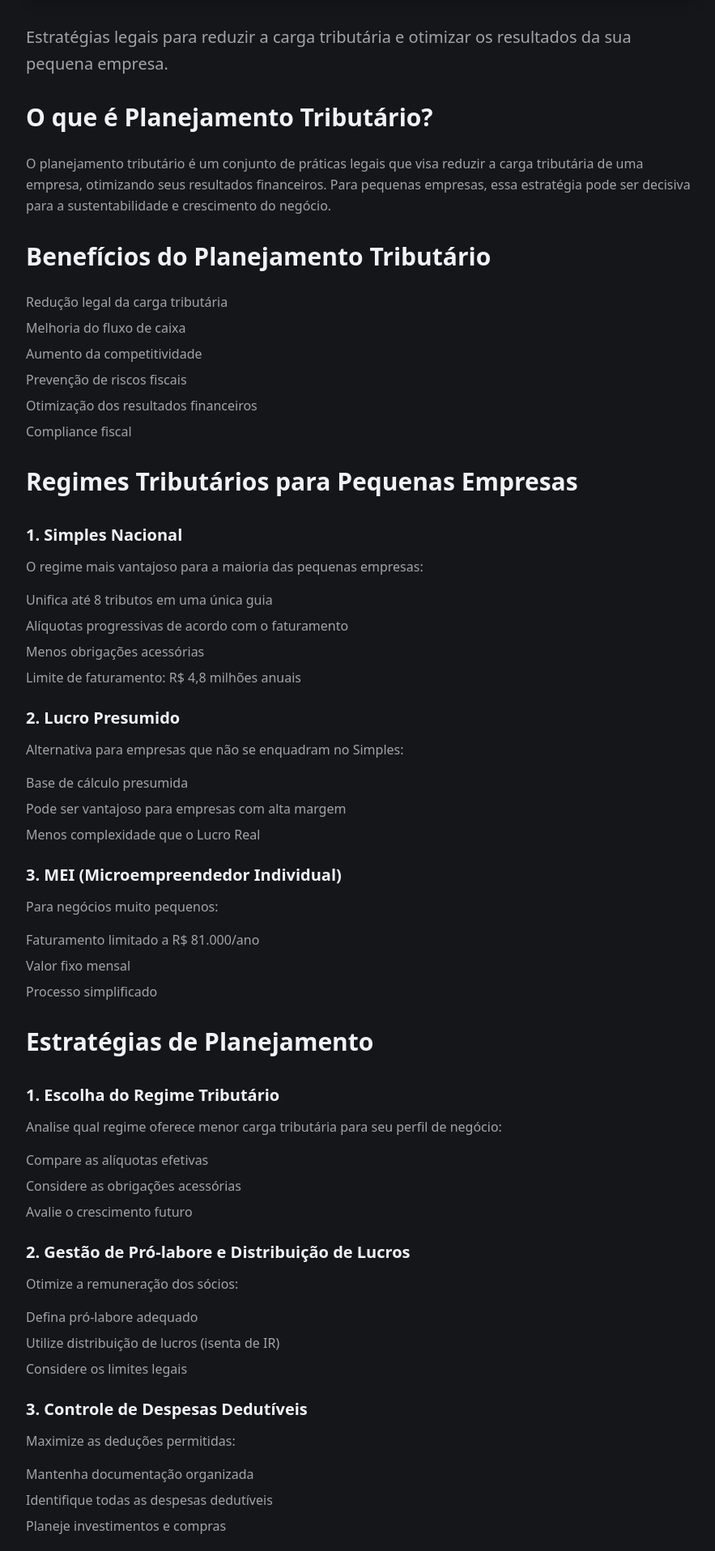
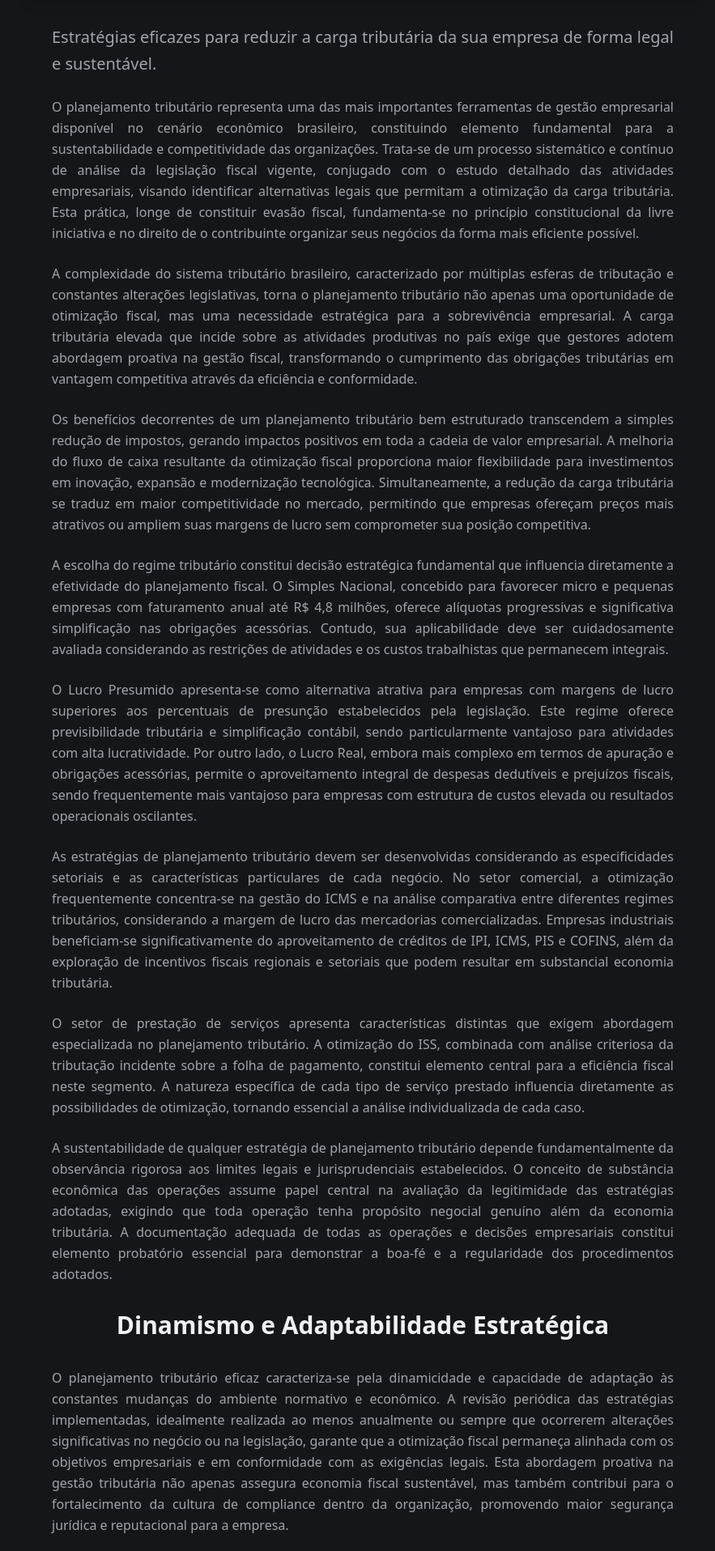
Before and after one commit to EderSilvaa/tax-hub-tribu, a React (Vite) app: page /blog/planejamento-tributario in a window 1280 px wide. Shown: the part 684-2600 px from the top of the page at 81% size, without its empty margins (192-1075 px from the left). Built offline with nearby package versions, Linux system fonts and the light colour scheme; a web font is replaced by a local one.

Commit message:
Formata textos do blog
Formata os textos do blog para serem argumentativos dissertativos e centralizados, em vez de tópicos.

```diff
--- a/src/pages/blog/PlanejamentoTributario.tsx
+++ b/src/pages/blog/PlanejamentoTributario.tsx
@@ -40,7 +40,7 @@ const PlanejamentoTributario = () => {
                 </div>
                 <div className="flex items-center gap-1">
                   <User size={16} />
-                  <span>SILVA Tributário</span>
+                  <span>TaxHub</span>
                 </div>
               </div>
             </header>
@@ -55,160 +55,52 @@ const PlanejamentoTributario = () => {
             </div>
 
             {/* Article Content */}
+            <div className="max-w-3xl mx-auto text-center">
               <div className="prose prose-lg prose-slate dark:prose-invert max-w-none
-                          [&_h2]:text-foreground [&_h2]:font-semibold [&_h2]:text-3xl [&_h2]:mt-8 [&_h2]:mb-4 [&_h2]:border-b-2 [&_h2]:border-primary [&_h2]:pb-2
-                          [&_h3]:text-foreground [&_h3]:font-semibold [&_h3]:text-xl [&_h3]:mt-6 [&_h3]:mb-3
-                          [&_p]:text-muted-foreground [&_p]:leading-relaxed [&_p]:mb-4
-                          [&_ul]:text-muted-foreground [&_ul]:mb-4 [&_ol]:text-muted-foreground [&_ol]:mb-4
-                          [&_li]:mb-2 [&_li]:leading-normal
+                            [&_h2]:text-foreground [&_h2]:font-semibold [&_h2]:text-3xl [&_h2]:mt-8 [&_h2]:mb-6 [&_h2]:border-b-2 [&_h2]:border-primary [&_h2]:pb-2
+                            [&_h3]:text-foreground [&_h3]:font-semibold [&_h3]:text-xl [&_h3]:mt-6 [&_h3]:mb-4
+                            [&_p]:text-muted-foreground [&_p]:leading-relaxed [&_p]:mb-6 [&_p]:text-justify
                             [&_strong]:text-foreground [&_strong]:font-semibold">
-              <p className="text-xl text-muted-foreground mb-8">
-                Estratégias legais para reduzir a carga tributária e otimizar os resultados da sua pequena empresa.
+
+                <p className="text-xl text-muted-foreground mb-8 text-center">
+                  Estratégias eficazes para reduzir a carga tributária da sua empresa de forma legal e sustentável.
                 </p>
 
-              <h2>O que é Planejamento Tributário?</h2>
                 <p>
-                O planejamento tributário é um conjunto de práticas legais que visa reduzir
-                a carga tributária de uma empresa, otimizando seus resultados financeiros.
-                Para pequenas empresas, essa estratégia pode ser decisiva para a sustentabilidade
-                e crescimento do negócio.
+                  O planejamento tributário representa uma das mais importantes ferramentas de gestão empresarial disponível no cenário econômico brasileiro, constituindo elemento fundamental para a sustentabilidade e competitividade das organizações. Trata-se de um processo sistemático e contínuo de análise da legislação fiscal vigente, conjugado com o estudo detalhado das atividades empresariais, visando identificar alternativas legais que permitam a otimização da carga tributária. Esta prática, longe de constituir evasão fiscal, fundamenta-se no princípio constitucional da livre iniciativa e no direito de o contribuinte organizar seus negócios da forma mais eficiente possível.
                 </p>
 
-              <h2>Benefícios do Planejamento Tributário</h2>
-              <ul>
-                <li>Redução legal da carga tributária</li>
-                <li>Melhoria do fluxo de caixa</li>
-                <li>Aumento da competitividade</li>
-                <li>Prevenção de riscos fiscais</li>
-                <li>Otimização dos resultados financeiros</li>
-                <li>Compliance fiscal</li>
-              </ul>
+                <p>
+                  A complexidade do sistema tributário brasileiro, caracterizado por múltiplas esferas de tributação e constantes alterações legislativas, torna o planejamento tributário não apenas uma oportunidade de otimização fiscal, mas uma necessidade estratégica para a sobrevivência empresarial. A carga tributária elevada que incide sobre as atividades produtivas no país exige que gestores adotem abordagem proativa na gestão fiscal, transformando o cumprimento das obrigações tributárias em vantagem competitiva através da eficiência e conformidade.
+                </p>
 
-              <h2>Regimes Tributários para Pequenas Empresas</h2>
+                <p>
+                  Os benefícios decorrentes de um planejamento tributário bem estruturado transcendem a simples redução de impostos, gerando impactos positivos em toda a cadeia de valor empresarial. A melhoria do fluxo de caixa resultante da otimização fiscal proporciona maior flexibilidade para investimentos em inovação, expansão e modernização tecnológica. Simultaneamente, a redução da carga tributária se traduz em maior competitividade no mercado, permitindo que empresas ofereçam preços mais atrativos ou ampliem suas margens de lucro sem comprometer sua posição competitiva.
+                </p>
 
-              <h3>1. Simples Nacional</h3>
                 <p>
-                O regime mais vantajoso para a maioria das pequenas empresas:
+                  A escolha do regime tributário constitui decisão estratégica fundamental que influencia diretamente a efetividade do planejamento fiscal. O Simples Nacional, concebido para favorecer micro e pequenas empresas com faturamento anual até R$ 4,8 milhões, oferece alíquotas progressivas e significativa simplificação nas obrigações acessórias. Contudo, sua aplicabilidade deve ser cuidadosamente avaliada considerando as restrições de atividades e os custos trabalhistas que permanecem integrais.
                 </p>
-              <ul>
-                <li>Unifica até 8 tributos em uma única guia</li>
-                <li>Alíquotas progressivas de acordo com o faturamento</li>
-                <li>Menos obrigações acessórias</li>
-                <li>Limite de faturamento: R$ 4,8 milhões anuais</li>
-              </ul>
 
-              <h3>2. Lucro Presumido</h3>
                 <p>
-                Alternativa para empresas que não se enquadram no Simples:
+                  O Lucro Presumido apresenta-se como alternativa atrativa para empresas com margens de lucro superiores aos percentuais de presunção estabelecidos pela legislação. Este regime oferece previsibilidade tributária e simplificação contábil, sendo particularmente vantajoso para atividades com alta lucratividade. Por outro lado, o Lucro Real, embora mais complexo em termos de apuração e obrigações acessórias, permite o aproveitamento integral de despesas dedutíveis e prejuízos fiscais, sendo frequentemente mais vantajoso para empresas com estrutura de custos elevada ou resultados operacionais oscilantes.
                 </p>
-              <ul>
-                <li>Base de cálculo presumida</li>
-                <li>Pode ser vantajoso para empresas com alta margem</li>
-                <li>Menos complexidade que o Lucro Real</li>
-              </ul>
 
-              <h3>3. MEI (Microempreendedor Individual)</h3>
                 <p>
-                Para negócios muito pequenos:
+                  As estratégias de planejamento tributário devem ser desenvolvidas considerando as especificidades setoriais e as características particulares de cada negócio. No setor comercial, a otimização frequentemente concentra-se na gestão do ICMS e na análise comparativa entre diferentes regimes tributários, considerando a margem de lucro das mercadorias comercializadas. Empresas industriais beneficiam-se significativamente do aproveitamento de créditos de IPI, ICMS, PIS e COFINS, além da exploração de incentivos fiscais regionais e setoriais que podem resultar em substancial economia tributária.
                 </p>
-              <ul>
-                <li>Faturamento limitado a R$ 81.000/ano</li>
-                <li>Valor fixo mensal</li>
-                <li>Processo simplificado</li>
-              </ul>
 
-              <h2>Estratégias de Planejamento</h2>
+                <p>
+                  O setor de prestação de serviços apresenta características distintas que exigem abordagem especializada no planejamento tributário. A otimização do ISS, combinada com análise criteriosa da tributação incidente sobre a folha de pagamento, constitui elemento central para a eficiência fiscal neste segmento. A natureza específica de cada tipo de serviço prestado influencia diretamente as possibilidades de otimização, tornando essencial a análise individualizada de cada caso.
+                </p>
 
-              <h3>1. Escolha do Regime Tributário</h3>
                 <p>
-                Analise qual regime oferece menor carga tributária para seu perfil de negócio:
+                  A sustentabilidade de qualquer estratégia de planejamento tributário depende fundamentalmente da observância rigorosa aos limites legais e jurisprudenciais estabelecidos. O conceito de substância econômica das operações assume papel central na avaliação da legitimidade das estratégias adotadas, exigindo que toda operação tenha propósito negocial genuíno além da economia tributária. A documentação adequada de todas as operações e decisões empresariais constitui elemento probatório essencial para demonstrar a boa-fé e a regularidade dos procedimentos adotados.
                 </p>
-              <ul>
-                <li>Compare as alíquotas efetivas</li>
-                <li>Considere as obrigações acessórias</li>
-                <li>Avalie o crescimento futuro</li>
-              </ul>
 
-              <h3>2. Gestão de Pró-labore e Distribuição de Lucros</h3>
+                <h2>Dinamismo e Adaptabilidade Estratégica</h2>
                 <p>
-                Otimize a remuneração dos sócios:
-              </p>
-              <ul>
-                <li>Defina pró-labore adequado</li>
-                <li>Utilize distribuição de lucros (isenta de IR)</li>
-                <li>Considere os limites legais</li>
-              </ul>
-
-              <h3>3. Controle de Despesas Dedutíveis</h3>
-              <p>
-                Maximize as deduções permitidas:
-              </p>
-              <ul>
-                <li>Mantenha documentação organizada</li>
-                <li>Identifique todas as despesas dedutíveis</li>
-                <li>Planeje investimentos e compras</li>
-              </ul>
-
-              <h2>Planejamento por Setor</h2>
-
-              <h3>Comércio</h3>
-              <ul>
-                <li>Análise da substituição tributária</li>
-                <li>Gestão do estoque para ICMS</li>
-                <li>Aproveitamento de créditos</li>
-              </ul>
-
-              <h3>Serviços</h3>
-              <ul>
-                <li>Análise do ISS municipal</li>
-                <li>Gestão de retenções na fonte</li>
-                <li>Planejamento de PIS/COFINS</li>
-              </ul>
-
-              <h3>Indústria</h3>
-              <ul>
-                <li>Benefícios fiscais regionais</li>
-                <li>Créditos de IPI</li>
-                <li>Incentivos à inovação</li>
-              </ul>
-
-              <h2>Cuidados e Compliance</h2>
-
-              <h3>Limites Legais</h3>
-              <p>
-                Todo planejamento deve respeitar:
-              </p>
-              <ul>
-                <li>Legislação tributária vigente</li>
-                <li>Jurisprudência dos tribunais</li>
-                <li>Normas dos órgãos fiscalizadores</li>
-              </ul>
-
-              <h3>Documentação</h3>
-              <ul>
-                <li>Mantenha registros atualizados</li>
-                <li>Documente as estratégias adotadas</li>
-                <li>Preserve comprovantes por 5 anos</li>
-              </ul>
-
-              <h2>Quando Revisar o Planejamento</h2>
-              <p>
-                O planejamento tributário deve ser revisado:
-              </p>
-              <ul>
-                <li>Anualmente, antes do início do exercício</li>
-                <li>Quando há mudanças na legislação</li>
-                <li>Em caso de crescimento significativo</li>
-                <li>Ao mudar o mix de produtos/serviços</li>
-                <li>Em operações societárias</li>
-              </ul>
-
-              <h2>Conclusão</h2>
-              <p>
-                O planejamento tributário é essencial para a saúde financeira das pequenas empresas.
-                Com as estratégias certas, é possível reduzir significativamente a carga tributária
-                de forma legal e segura. Invista em assessoria especializada para maximizar os
-                benefícios e evitar riscos.
+                  O planejamento tributário eficaz caracteriza-se pela dinamicidade e capacidade de adaptação às constantes mudanças do ambiente normativo e econômico. A revisão periódica das estratégias implementadas, idealmente realizada ao menos anualmente ou sempre que ocorrerem alterações significativas no negócio ou na legislação, garante que a otimização fiscal permaneça alinhada com os objetivos empresariais e em conformidade com as exigências legais. Esta abordagem proativa na gestão tributária não apenas assegura economia fiscal sustentável, mas também contribui para o fortalecimento da cultura de compliance dentro da organização, promovendo maior segurança jurídica e reputacional para a empresa.
                 </p>
 
                 <div className="bg-primary/5 rounded-lg p-6 mt-8">
@@ -222,6 +114,7 @@ const PlanejamentoTributario = () => {
                 </div>
               </div>
             </div>
+          </div>
         </article>
       </main>
 
```
Also changed, not shown: src/pages/blog/LegislacaoTributaria2024.tsx (+37 -61 lines), src/pages/blog/RecuperacaoTributos.tsx (+18 -84 lines). Lines whose indentation alone changed are shown as unchanged.
